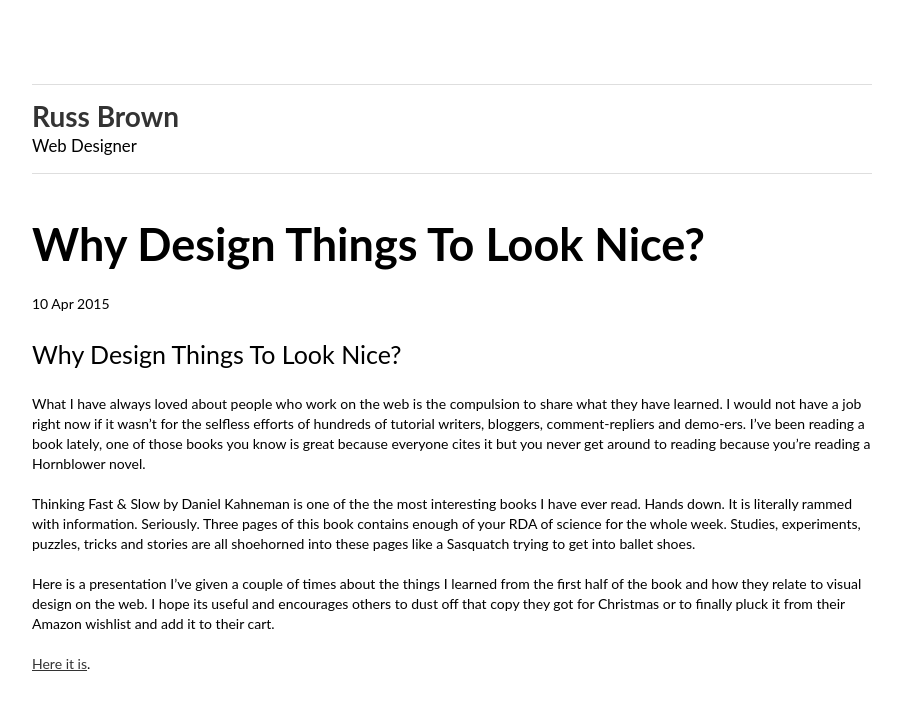
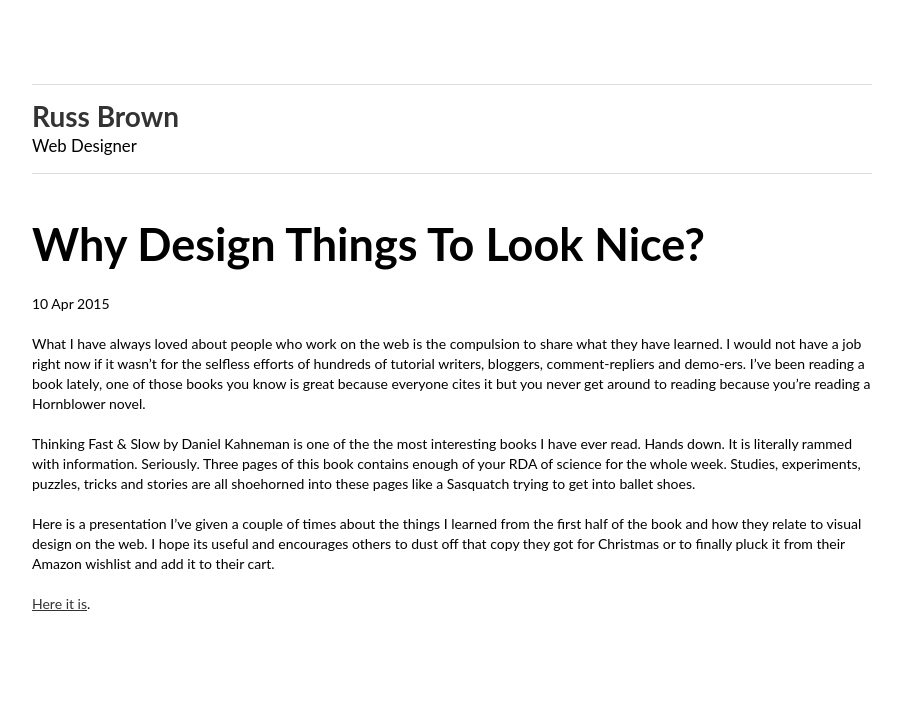
Before and after one commit to Russbrown/russbrown.github.io, a Jekyll site: the page built from _posts/2015-04-10-why-design-things-to-look-nice.markdown, in a window 1280 px wide. Shown: the top 710 px of the page, without its empty margins (188-1091 px from the left). Built offline with Jekyll 4.4.1, drawn with Linux system fonts in a browser that asks for light colours; Markdown is read by kramdown in place of the engine named in the settings.

Commit message:
post copy update

```diff
--- a/_posts/2015-04-10-why-design-things-to-look-nice.markdown
+++ b/_posts/2015-04-10-why-design-things-to-look-nice.markdown
@@ -4,8 +4,6 @@ title:  "Why Design Things To Look Nice?"
 date:   2015-04-10 09:00:00
 categories: presentation
 ---
-
-###Why Design Things To Look Nice?
 
 What I have always loved about people who work on the web is the compulsion to share what they have learned. I would not have a job right now if it wasn’t for the selfless efforts of hundreds of tutorial writers, bloggers, comment-repliers and demo-ers. I’ve been reading a book lately, one of those books you know is great because everyone cites it but you never get around to reading because you’re reading a Hornblower novel.
 
```
